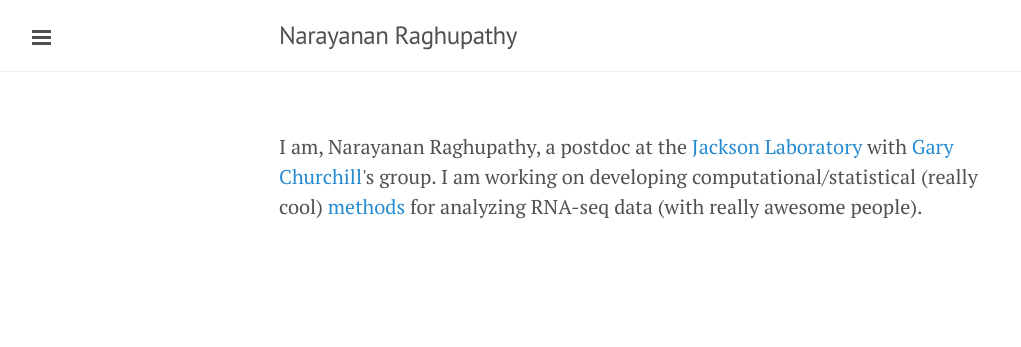
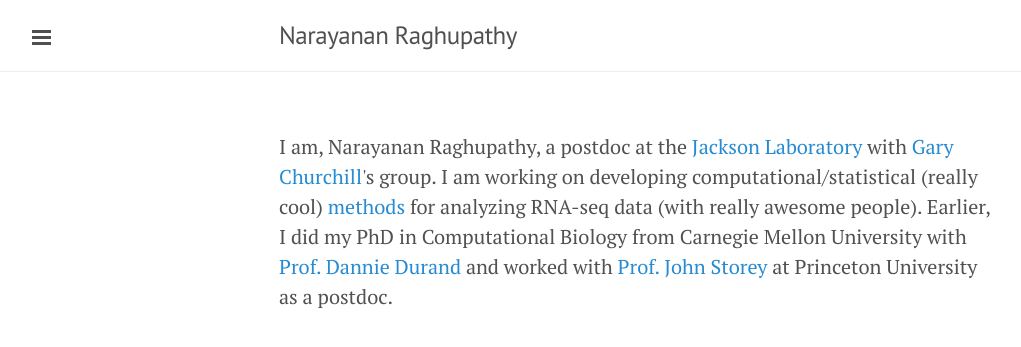
Before and after one commit to narayananr/narayananr.github.io, a Jekyll site: the page built from index.html, in a window 1280 px wide. Shown: the top 347 px of the page, without its empty margins (1-1022 px from the left). Built offline with Jekyll 4.4.1, drawn with Linux system fonts in a browser that asks for light colours; Markdown is read by kramdown in place of the engine named in the settings; the list of posts is cut into pages by our own code.

Commit message:
Update index.html
updated

```diff
--- a/index.html
+++ b/index.html
@@ -3,3 +3,5 @@ layout: default
 ---
 
 I am, Narayanan Raghupathy, a postdoc at the <a href="http://www.jax.org">Jackson Laboratory</a> with <a href="http://churchill.jax.org">Gary Churchill</a>'s group. I am working on developing computational/statistical (really cool) <a href="http://emase.readthedocs.org/en/latest/">methods</a> for analyzing RNA-seq data (with really awesome people).
+
+Earlier, I did my PhD in Computational Biology from Carnegie Mellon University with <a href="http://www.cs.cmu.edu/~durand">Prof. Dannie Durand </a> and worked with <a href="http://www.genomine.org/"> Prof. John Storey</a> at Princeton University as a postdoc.
```
